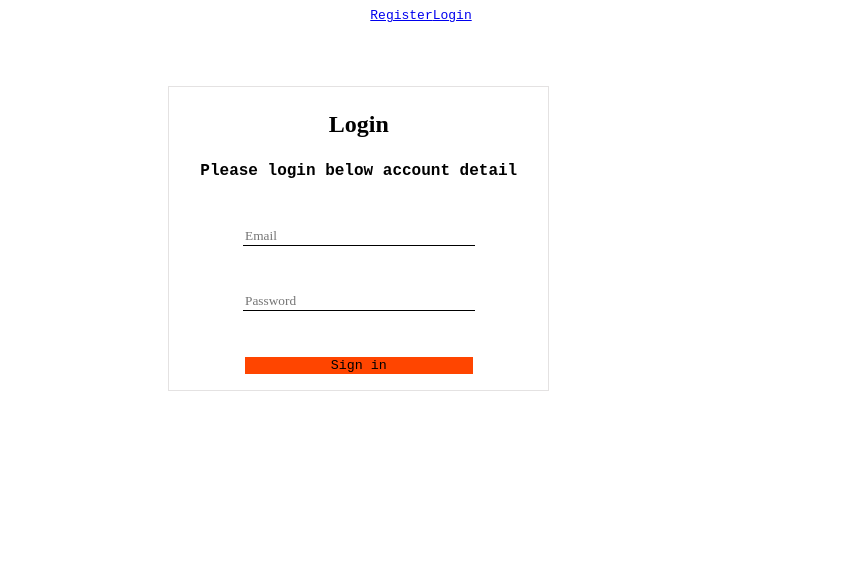
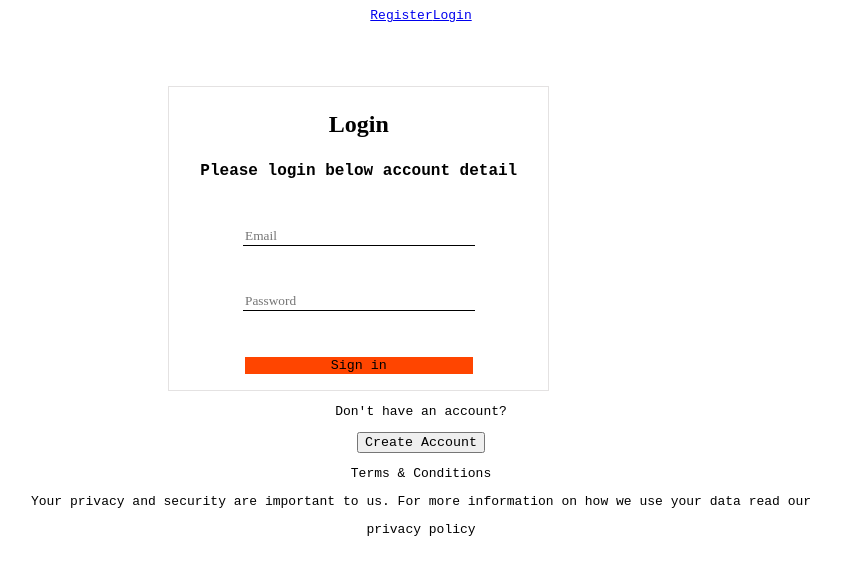
Before and after one commit to C4-Rubaalnadi/MERAKI_Academy_Project_5, a React (Create React App) app in the folder frontend/: page /login in a window 1280 px wide. Shown: the top 574 px of the page, without its empty margins (219-1060 px from the left). Built offline with nearby package versions, Linux system fonts and the light colour scheme.

Commit message:
update login.js

```diff
--- a/frontend/src/components/login/login.js
+++ b/frontend/src/components/login/login.js
@@ -60,7 +60,7 @@ const Login = ({ setUserInFo }) => {
 
   return (
     <>
-    <div className="">
+    <div className="containerLogin">
       <div className="divLogin">
         <p className="TitleLogin">Login</p>
         <p className="paragLogin">Please login below account detail</p>
@@ -86,8 +86,14 @@ const Login = ({ setUserInFo }) => {
           ? message && <div className="SuccessMessage">{message}</div>
           : message && <div className="ErrorMessage">{message}</div>}
       </div>
-      <div>
-
+      <div className="divLogin2">
+        <p className="paraghraphQ">Don't have an account?</p>
+        <button className="btnCreateAcc" onClick={() => {
+          navigate("/register")
+        }}>Create Account</button>
+        <p className="paraghraphC">Terms & Conditions</p>
+        <p className="paraghraph">Your privacy and security are important to us. For more information on how we use your data read our</p>
+        <p className="paraghraphC">privacy policy</p>
       </div>
       </div>
     </>
```
